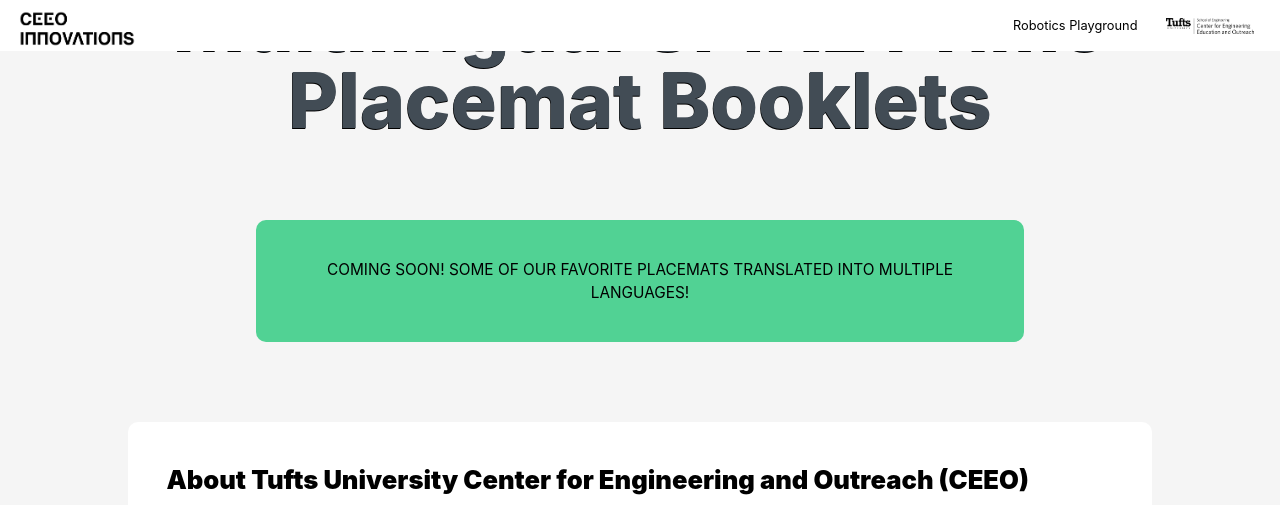
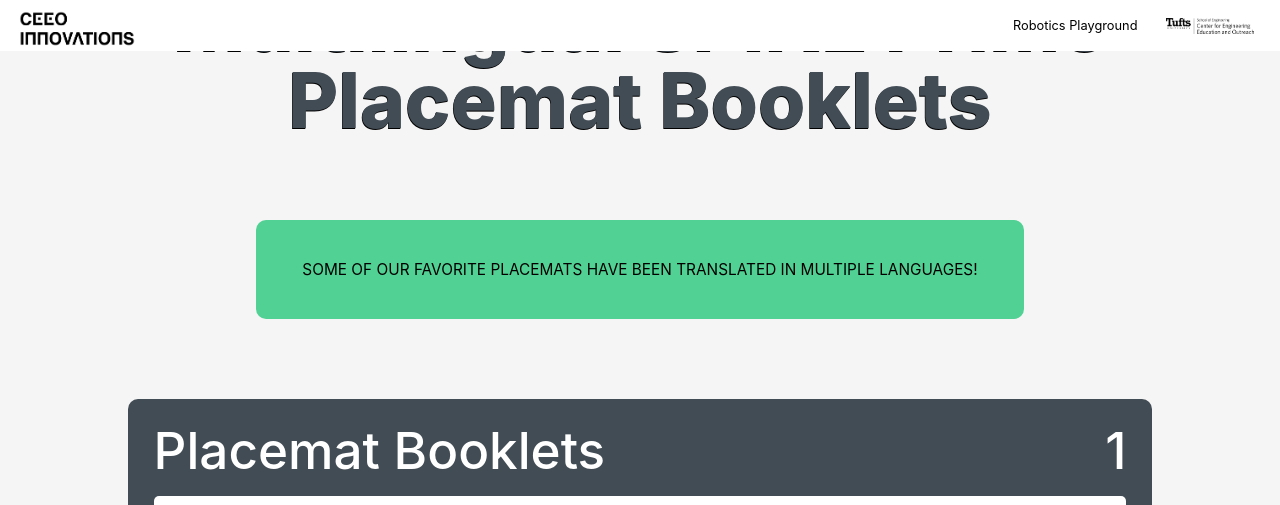
Before and after one commit to ceeoinnovations/RoboticsPlayground, a Jekyll site: the page built from _playlists/multilingual_activities.md, in a window 1280 px wide and 1400 px high, scrolled down 220 px. Shown: the top 505 px of the window. Built offline with Jekyll 4.4.1, drawn with Linux system fonts in a browser that asks for light colours; some of the changed text lies outside the part shown; grey boxes are pictures that could not be loaded.

Commit message:
Update multilingual_activities.md

```diff
--- a/_playlists/multilingual_activities.md
+++ b/_playlists/multilingual_activities.md
@@ -2,24 +2,13 @@
 layout: post
 title: Multilingual SPIKE Prime Placemat Booklets
 displayimg: web/img/brief.png
-description: COMING SOON! Some of our favorite placemats translated into multiple languages!
+description: Some of our favorite placemats have been translated in multiple languages!
 ---
-<div class="learninggoals" markdown="1">
 
-# About Tufts University Center for Engineering and Outreach (CEEO)
+<div class="learning goals" markdown="1">
 
-Tufts CEEO is an interdisciplinary center dedicated to creating the next generation of problem solvers, kindergarten through college, through engineering education. Tufts CEEO began collaborating with LEGO Education in 1998, by developing ROBOLAB for the LEGO Education MINDSTORMS for Schools (RCX) platform. CEEO continued to support the LEGO NXT MINDSTORMS, LEGO EV3 MINDSTORMS, and now the LEGO Education SPIKE platforms. In addition to software development, Tufts CEEO hosted many local LEGO Engineering conferences and symposiums and ran the LEGO Engineering online community at LEGOEngineering.com. Always pushing the envelope, Tufts CEEO continues to develop new connections between LEGO Education’s products, with other tools and technologies while supporting LEGO-based teaching around the world.
-
-# About Placemats
-
-<img src="https://www.ceeoinnovations.org/RoboticsPlayground/web/img/sarawg.png" align="right" width="300" padding="20">The placemats were derived from Dr. Sara Willner-Giwerc’s doctoral dissertation research. Dr. Willner-Giwerc designed the placemats format to transform the way robotics is taught, moving away from traditional step-by-step instructions that limit student engagement and often lead students to merely replicate knowledge rather than think independently. The activity placemats were designed to foster a more dynamic and creative learning environment and empower students to explore and innovate on their own terms, reflecting real-world engineering practices.
-
-The placemats are designed as a one-page, double-sided student-facing resource. The front provides inspiration and the initial challenge, while the back offers support for building and coding. This format makes the instructions accessible and manageable within classroom constraints like time and resources. Each placemat also emphasizes the practical application and relevance of the skills being developed, bridging classroom activities with real-world engineering.
-
-Dr. Willner-Giwerc’s research involved extensive classroom testing and iteration of the placemats over two years. Feedback from these sessions helped refine the placemats, ensuring they effectively support diverse learning styles and teaching needs. In classroom settings, placemats promoted a higher degree of problem-solving, critical thinking, peer collaboration, and solution diversity. Students created a variety of solutions to a single engineering challenge, demonstrating the effectiveness of the format in enhancing creative and analytical skills in engineering contexts.
-
+The translated PDFs below each include of ten activities sutiable for beginners and include snippets of Python code. The placemats are designed as a one-page, double-sided student-facing resource. The front provides inspiration and the initial challenge, while the back offers support for building and coding. This format makes the instructions accessible and manageable within classroom constraints like time and resources. Each placemat also emphasizes the practical application and relevance of the skills being developed, bridging classroom activities with real-world engineering.
 </div>
-
 
 ===
 title
@@ -63,6 +52,20 @@
 
 ===
 
+<div class="bottomcontent" markdown="1">
+
+# About Tufts University Center for Engineering and Outreach (CEEO)
+
+Tufts CEEO is an interdisciplinary center dedicated to creating the next generation of problem solvers, kindergarten through college, through engineering education. Tufts CEEO began collaborating with LEGO Education in 1998, by developing ROBOLAB for the LEGO Education MINDSTORMS for Schools (RCX) platform. CEEO continued to support the LEGO NXT MINDSTORMS, LEGO EV3 MINDSTORMS, and now the LEGO Education SPIKE platforms. In addition to software development, Tufts CEEO hosted many local LEGO Engineering conferences and symposiums and ran the LEGO Engineering online community at LEGOEngineering.com. Always pushing the envelope, Tufts CEEO continues to develop new connections between LEGO Education’s products, with other tools and technologies while supporting LEGO-based teaching around the world.
+
+# About Placemats
+
+<img src="https://www.ceeoinnovations.org/RoboticsPlayground/web/img/sarawg.png" align="right" width="300" padding="20">The placemats were derived from Dr. Sara Willner-Giwerc’s doctoral dissertation research. Dr. Willner-Giwerc designed the placemats format to transform the way robotics is taught, moving away from traditional step-by-step instructions that limit student engagement and often lead students to merely replicate knowledge rather than think independently. The activity placemats were designed to foster a more dynamic and creative learning environment and empower students to explore and innovate on their own terms, reflecting real-world engineering practices.
+
+Dr. Willner-Giwerc’s research involved extensive classroom testing and iteration of the placemats over two years. Feedback from these sessions helped refine the placemats, ensuring they effectively support diverse learning styles and teaching needs. In classroom settings, placemats promoted a higher degree of problem-solving, critical thinking, peer collaboration, and solution diversity. Students created a variety of solutions to a single engineering challenge, demonstrating the effectiveness of the format in enhancing creative and analytical skills in engineering contexts.
+
+</div>
+
 <div class="bottomcontent" markdown="1" >
 
 # Publications
```
